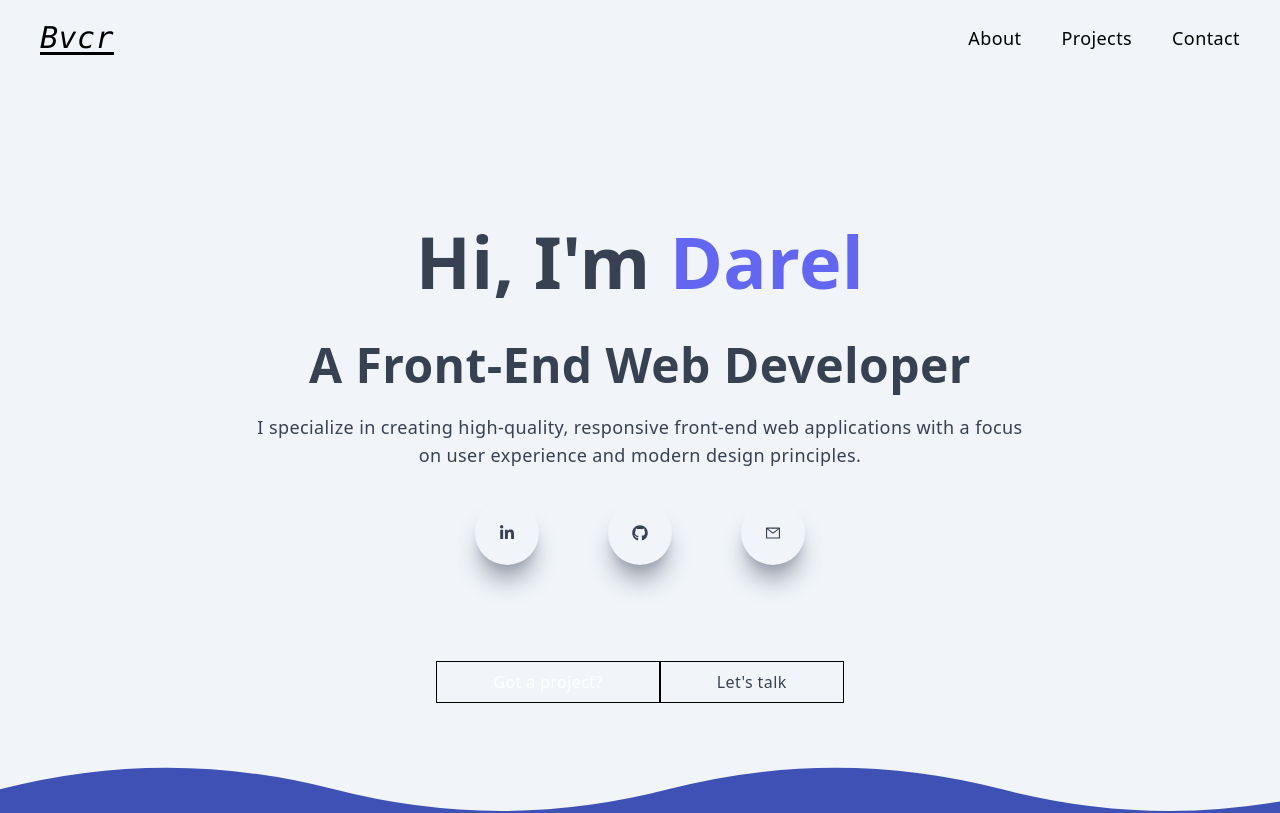
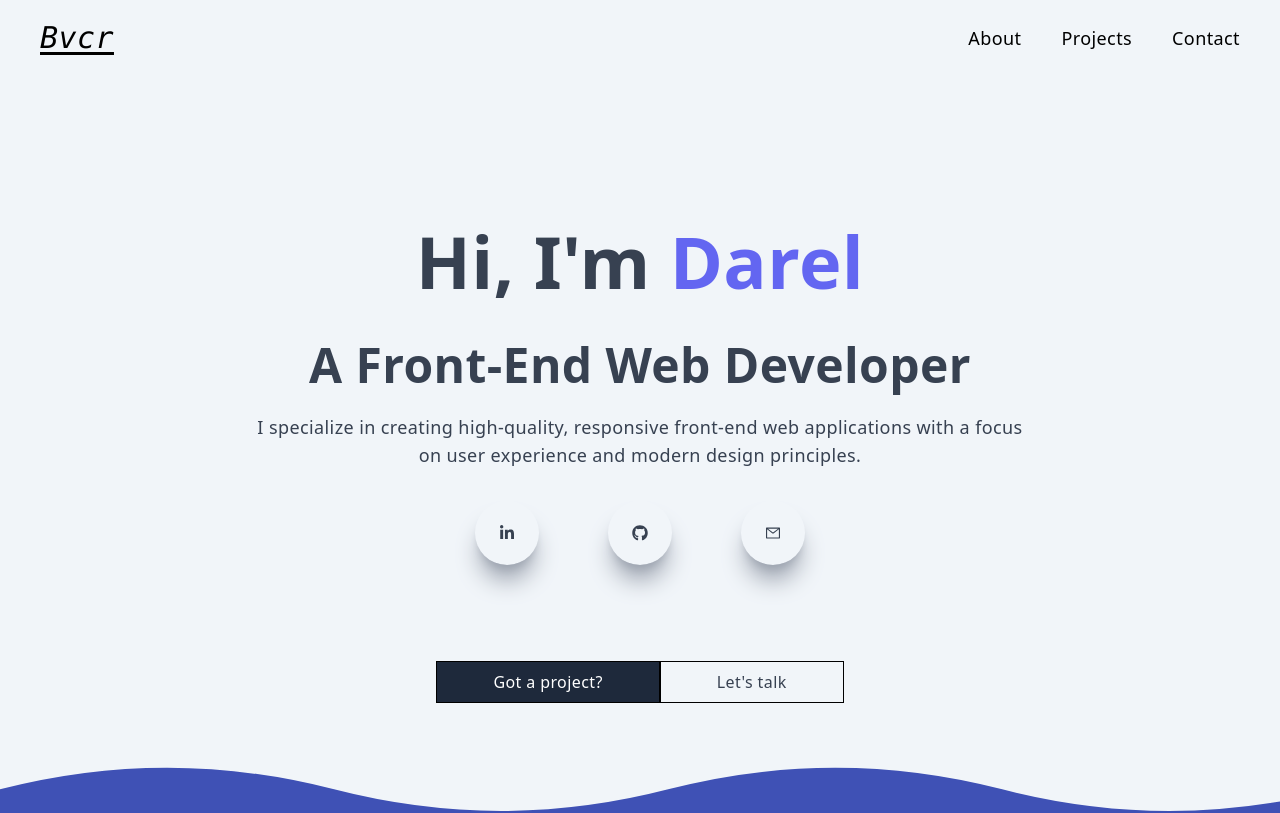
Before and after one commit to bvcr93/portfolio-Next, a Next.js app: page / in a window 1280 px wide. Shown: the top 813 px of the page. Built offline with nearby package versions, Linux system fonts and the light colour scheme.

Commit message:
changed button on landing

```diff
--- a/components/Main.tsx
+++ b/components/Main.tsx
@@ -47,7 +47,7 @@ const Main = () => {
           <div className="items-center justify-center mt-20">
             <Button
               label="Got a project?"
-              className="bg-transparent border border-black px-14 py-2 bg-slate-800 text-white"
+              className="border border-black px-14 py-2 bg-slate-800 text-white"
             ></Button>
             <Button
               label="Let's talk"
```
